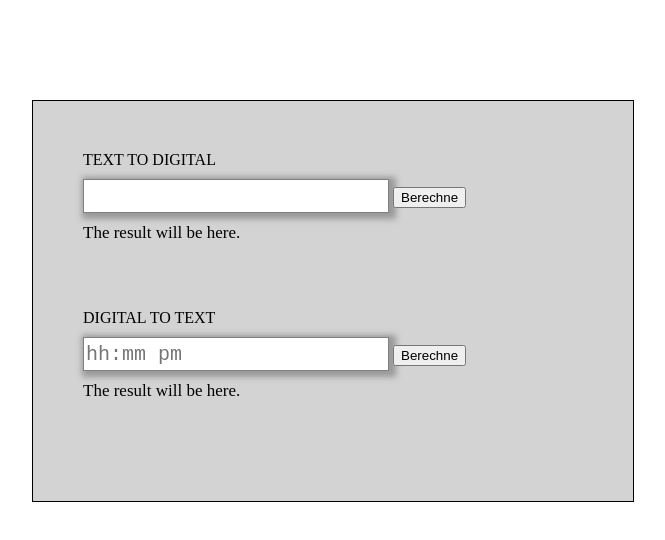
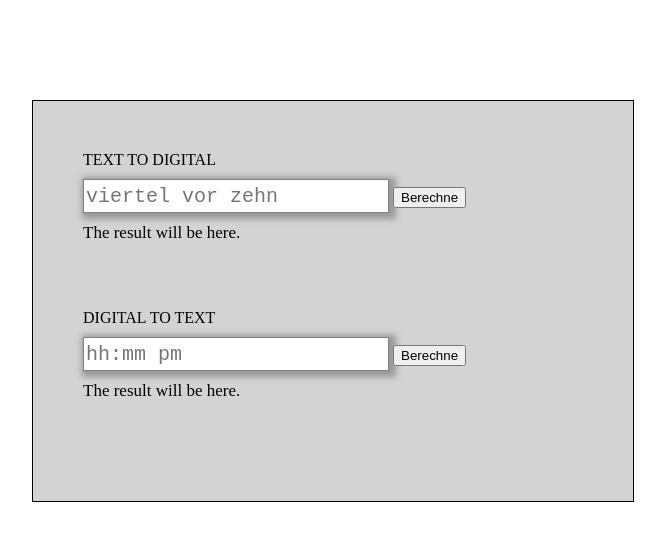
Before and after one commit to mustafaertekin/js-training-uhr, a plain HTML site: page index.html in a window 1280 px wide. Shown: the whole page, without its empty margins (76-741 px from the left). Drawn offline with nearby package versions, Linux system fonts and the light colour scheme.

Commit message:
added placeholder to #input1

```diff
--- a/index.html
+++ b/index.html
@@ -12,7 +12,7 @@
 <body>
     <div class="main">TEXT TO DIGITAL<br>
         <label for="input1"></label>
-        <input type="text" id="input1">
+        <input type="text" id="input1" placeholder="viertel vor zehn">
         <button id="button1">Berechne</button>
         <br>
 
```
